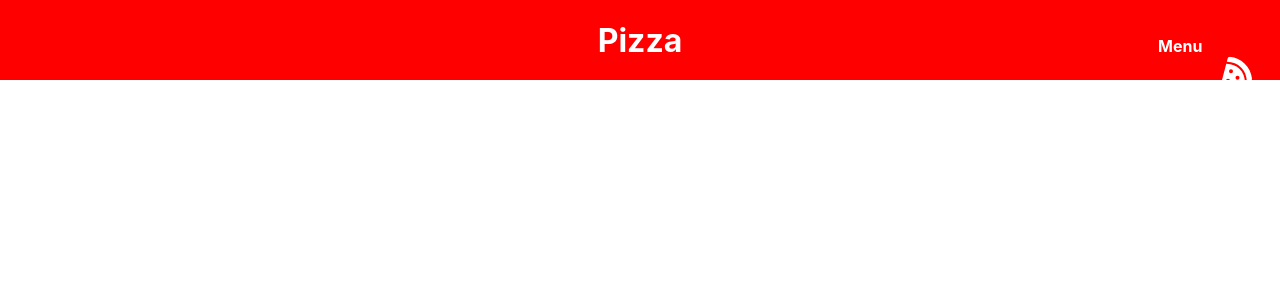
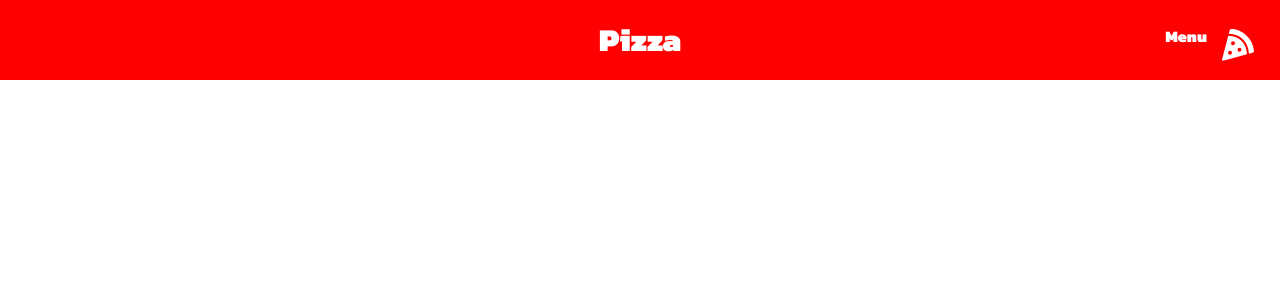
Before and after one commit to PeterOsoo/react-pizza-website, a React (Create React App) app: page / in a window 1280 px wide. Shown: the top 300 px of the page. Built offline with nearby package versions, Linux system fonts and the light colour scheme.

Commit message:
GlobalStyles

```diff
--- a/public/index.html
+++ b/public/index.html
@@ -24,6 +24,11 @@
       work correctly both with client-side routing and a non-root public URL.
       Learn how to configure a non-root public URL by running `npm run build`.
     -->
+		<link rel="preconnect" href="https://fonts.gstatic.com" />
+		<link
+			href="https://fonts.googleapis.com/css2?family=Kanit:wght@900&display=swap"
+			rel="stylesheet"
+		/>
 		<title>Pizza Hut</title>
 	</head>
 	<body>
--- a/src/App.js
+++ b/src/App.js
@@ -2,10 +2,12 @@ import React from "react"
 import "./App.css"
 
 import Navbar from "./components/Navbar/Navbar"
+import { GlobalStyle } from "./globalStyles"
 
 const App = () => {
 	return (
 		<>
+			<GlobalStyle />
 			<Navbar />
 		</>
 	)
--- /dev/null
+++ b/src/globalStyles.js
@@ -0,0 +1,10 @@
+import { createGlobalStyle } from "styled-components"
+
+export const GlobalStyle = createGlobalStyle`
+    * {
+        box-sizing: border-box;
+        margin: 0 ;
+        padding: 0;
+        font-family: 'Kanit', sans-serif ;
+    }
+`
```
Also changed, not shown: 1 other file (tests, documents, lock files or other folders). Lines whose indentation alone changed are shown as unchanged.
